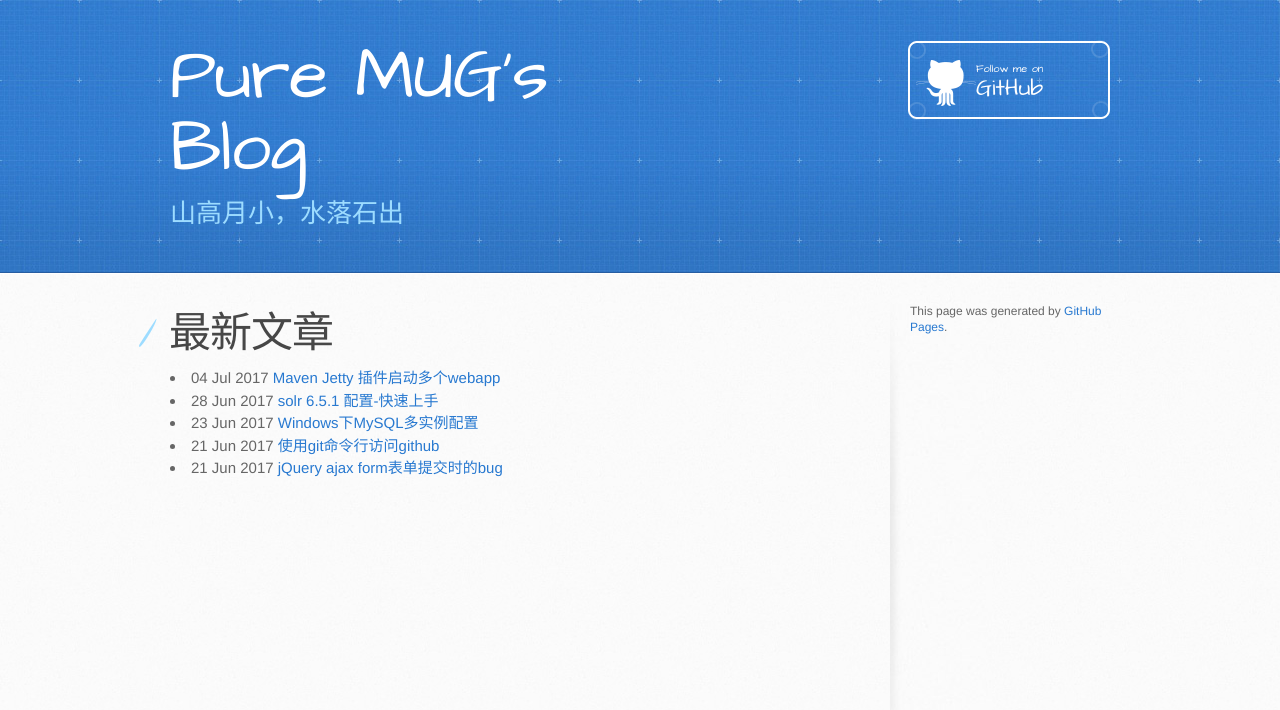
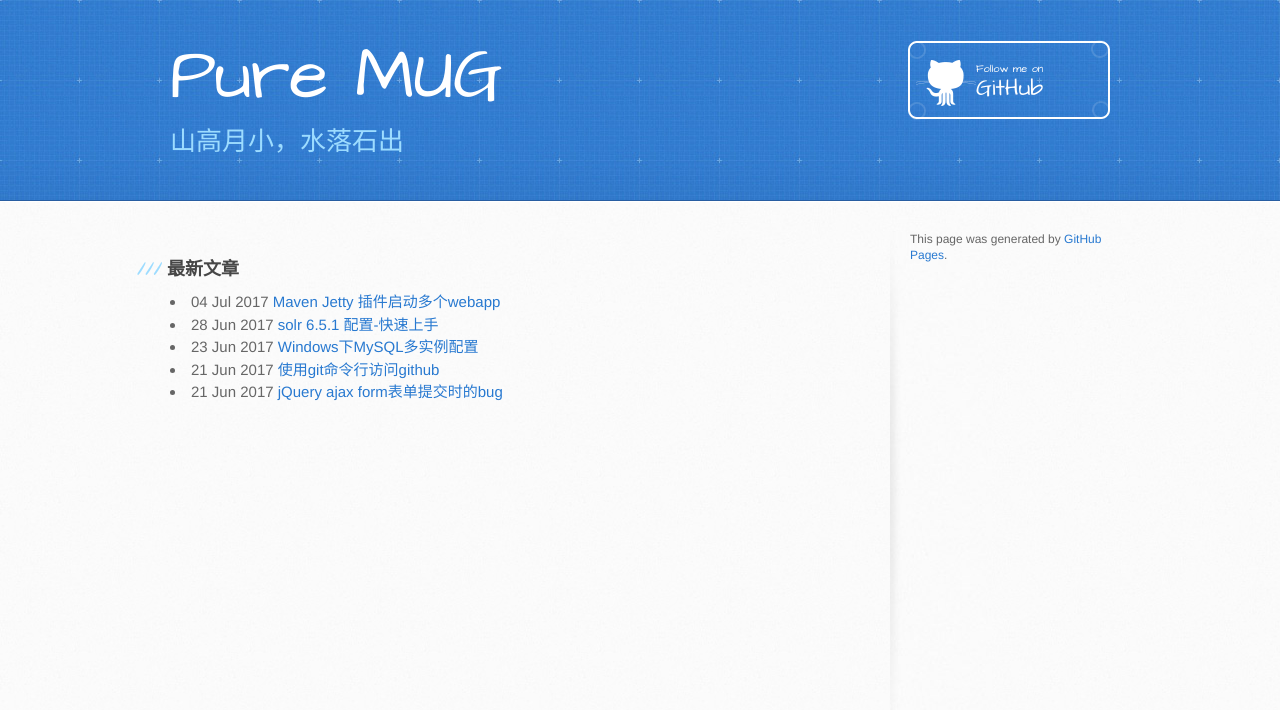
Before and after one commit to PureMug/puremug.github.io, a Jekyll site: the page built from index.md, in a window 1280 px wide. Shown: the top 710 px of the page. Built offline with Jekyll 4.4.1, drawn with Linux system fonts in a browser that asks for light colours; our own code applies the rules of GitHub Pages for plain Markdown files.

Commit message:
微调 & vscode编辑md设置

```diff
--- a/_config.yml
+++ b/_config.yml
@@ -1,4 +1,4 @@
-title: Pure MUG's Blog
+title: Pure MUG
 lang: zh_CN
 description: 山高月小，水落石出
 theme: jekyll-theme-architect
--- a/index.md
+++ b/index.md
@@ -2,7 +2,7 @@
 layout: default
 ---
 
-# 最新文章
+### 最新文章
 
 {% for post in site.posts %}
 <li>{{ post.date | date_to_string }} <a href="{{ site.baseurl }}{{ post.url }}">{{ post.title }}</a></li>
```
Also changed, not shown: _posts/2017-06-21-jQuery ajax form表单提交时的bug.md (line endings or trailing spaces).
